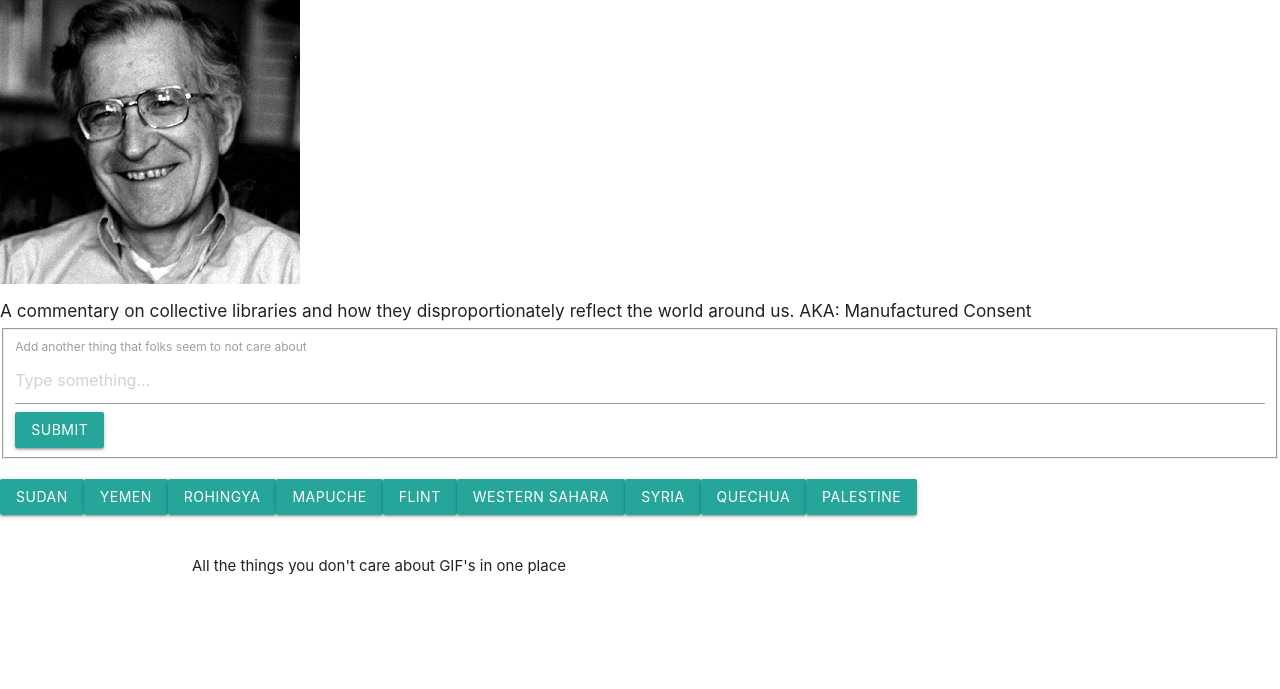
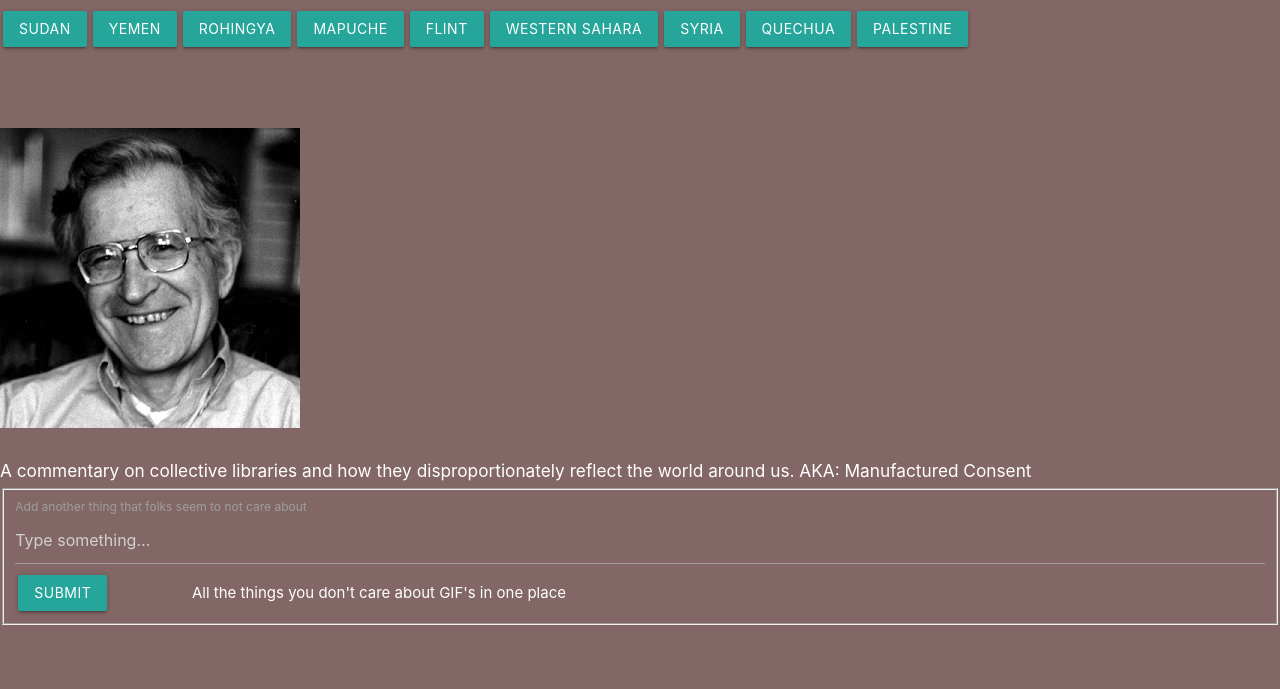
Before and after one commit to oinksu/GifTastic, a plain HTML site: page index.html in a window 1280 px wide. Shown: the part 111-800 px from the top of the page. Drawn offline with nearby package versions, Linux system fonts and the light colour scheme.

Commit message:
added styling( working)

```diff
--- a/assets/css/style.css
+++ b/assets/css/style.css
@@ -0,0 +1,52 @@
+html {
+    position: relative;
+    min-height: 100%;
+    }
+
+    body {
+    background-color:#836666;
+    margin-bottom: 60px;
+    }
+
+    #wrap {
+    background-color:#836666;
+    color:#999393;
+    }
+
+    #header {
+    background-color:black;
+    height:70px;
+    }
+
+    #title {
+    color:#fff;
+    text-align:left;
+    padding-top:16px;
+    }
+
+    #buttonArea{
+    margin-top:10px;
+    }
+
+    .btn {
+    margin:3px;
+    }
+
+    #gifArea {
+    margin-top:40%;
+    margin-left:50%;
+    }
+
+    .tealBorder {
+    border-radius: 7px;
+    border: 2px solid teal;
+    }
+
+
+    .clear {
+    clear:both;
+    }
+
+  img{
+    margin-top: 10%
+}
--- a/index.html
+++ b/index.html
@@ -41,9 +41,9 @@
         <div class="row">
 	    	<div class="col-xs-12 col-sm-12 col-md-12 col-lg-12" id="header">
                 <h3 id="title">Things you don't care about GIF</h3>
-                <img src="assets\images\chomsky_original.jpg">
-                <h6>A commentary on collective libraries and how they disproportionately reflect the world around us. AKA: Manufactured Consent   </h6>
-
+                <div><img src="assets\images\chomsky_original.jpg">
+                <h6 id="title">A commentary on collective libraries and how they disproportionately reflect the world around us. AKA: Manufactured Consent   </h6>
+                </div>
                 <div class="col-xs-3 col-sm-3 col-md-3col-lg-3">
                         <form>
                           <fieldset>
@@ -71,7 +71,7 @@
 		</div>
 
 		<div class="container">
-                <span class="subtitle"> All the things you don't care about GIF's in one place</span>
+                <span ID="title"> All the things you don't care about GIF's in one place</span>
         </div>
 
 	</div>
```
